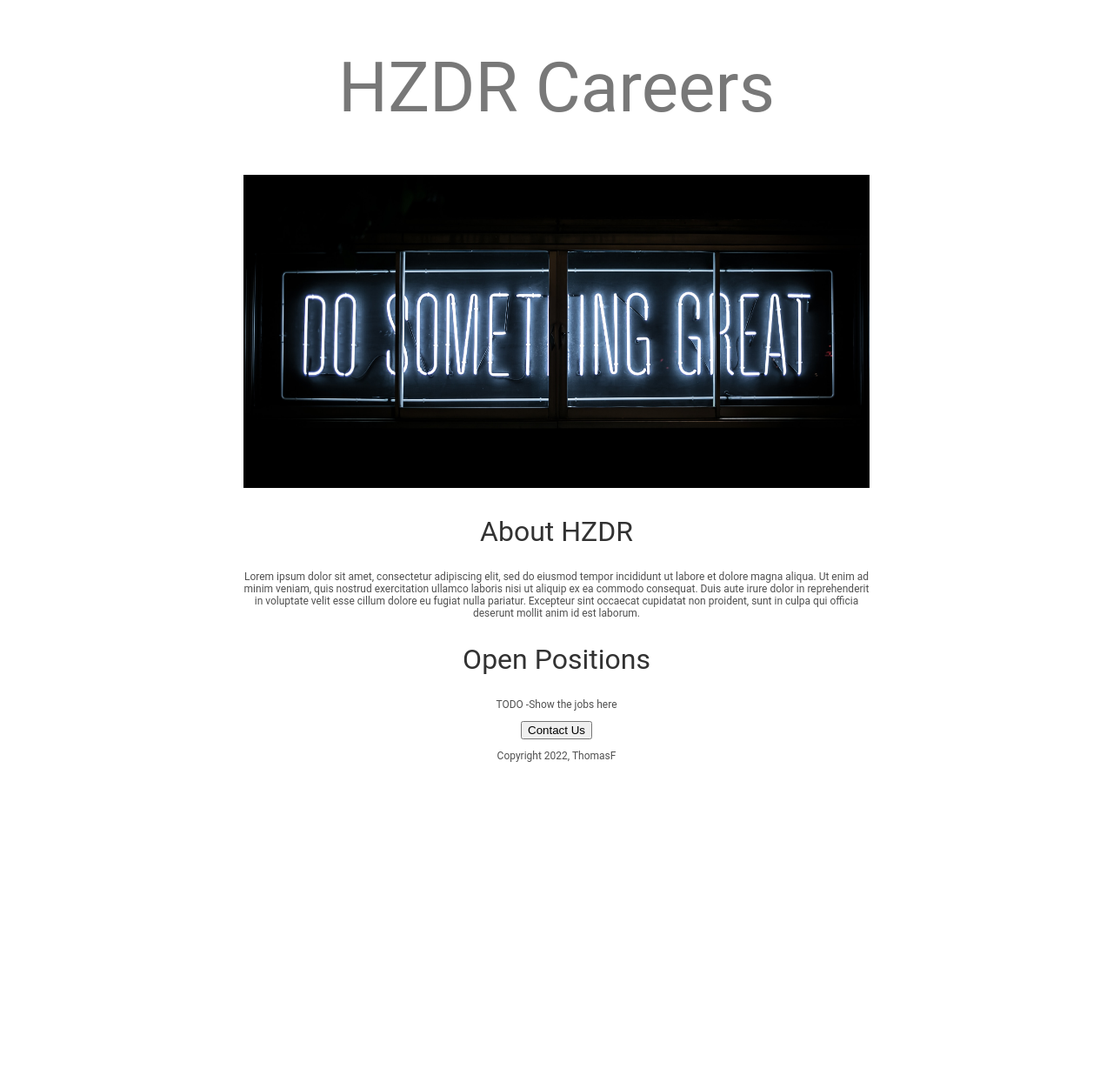
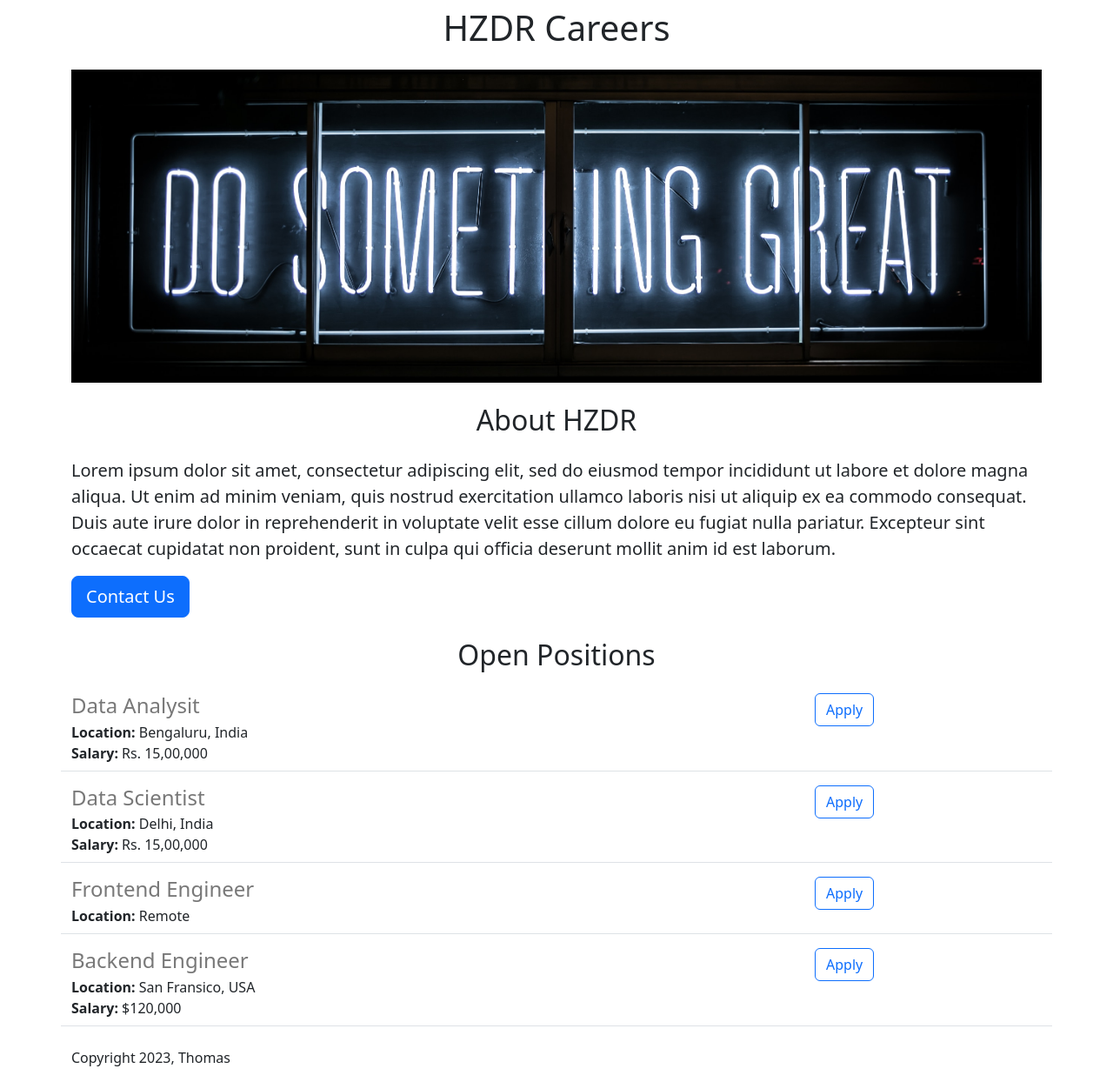
Before and after one commit to tfoerst3r/webpage, a Flask app: page / in a window 1280 px wide. Shown: the whole page at 87% size. Before the commit the page ends 876 px from the top, so only its background shows below. Run offline with Flask 3, Linux system fonts and the light colour scheme.

Commit message:
Add json joblistings

```diff
--- a/src/website/app.py
+++ b/src/website/app.py
@@ -1,10 +1,41 @@
-from flask import Flask, render_template
+from flask import Flask, render_template, url_for, jsonify
 
 app = Flask(__name__)
 
+JOBS = [
+    {
+        'id': 1,
+        'title': 'Data Analysit',
+        'location': 'Bengaluru, India',
+        'salary': 'Rs. 15,00,000'
+    },
+    {
+        'id': 2,
+        'title': 'Data Scientist',
+        'location': 'Delhi, India',
+        'salary': 'Rs. 15,00,000'
+    },
+    {
+        'id': 3,
+        'title': 'Frontend Engineer',
+        'location': 'Remote',
+    },
+    {
+        'id': 4,
+        'title': 'Backend Engineer',
+        'location': 'San Fransico, USA',
+        'salary': '$120,000'
+    }
+]
+
+#-- api route
+@app.route("/api/jobs")
+def list_jobs():
+    return jsonify(JOBS)
+
 @app.route("/")
 def main():
-    return render_template('index.html')
+    return render_template('index.html', jobs=JOBS, company_name="HZDR")
 
 
 def main():
--- a/src/website/templates/index.html
+++ b/src/website/templates/index.html
@@ -1,73 +1,44 @@
 <!DOCTYPE html>
 <html>
+
 <head>
-    <title> HZDR Careers </title>
+  <meta charset="utf-8">
+  <meta name="viewport" content="width=device-width, initial-scale=1">
+  <title> Careers </title>
+  <link href="https://cdn.jsdelivr.net/npm/bootstrap@5.3.2/dist/css/bootstrap.min.css" rel="stylesheet" integrity="sha384-T3c6CoIi6uLrA9TneNEoa7RxnatzjcDSCmG1MXxSR1GAsXEV/Dwwykc2MPK8M2HN" crossorigin="anonymous">
   <style>
-        h1 {
-            font-size: 80px;
-            font-family: Roboto;
-            font-weight: normal;
-            color: rgb(120,120,120);
-            text-align: center;
-        }
-
-        h2 {
-            font-size: 32px;
-            font-family: Roboto;
-            font-weight: normal;
-            color: rgb(50,50,50);
-            text-align: center;
-        }
-
-        p {
-            font-size: 12px;
-            font-family: Roboto;
-            font-weight: normal;
-            color: rgb(80,80,80);
-            text-align: center;
-        }
-
     #banner {
+        height: 360px;
         width: 100%;
-            height: 360px;
         object-fit: cover;
-        }
-
-        #container {
-            max-width: 720px;
-            margin: 5vh auto 5vh auto;
-        }
-
-        .bodytext {
-            display: block !important;
-            font-family: Roboto;
-            color: rgb(80,80,80)
     }
   </style>
 </head>
+
 <body>
-  <div id="container">
-    <h1>HZDR Careers</h1>
-    <img id="banner" src={{ url_for('static',filename="banner.jpg")}}>
+  <div class="container">
+    <h1 class="text-center mt-2 mb-4">{{company_name}} Careers</h1>
+    <img id="banner" class="img-fluid" src={{ url_for('static',filename="banner.jpg")}}>
 
-    <h2>About HZDR</h2>
+    <h2 class="text-center mt-4 mb-4">About HZDR</h2>
 
-    <p class="bodytext">
+    <p class="lead">
         Lorem ipsum dolor sit amet, consectetur adipiscing elit, sed do eiusmod tempor incididunt ut labore et dolore magna aliqua. Ut enim ad minim veniam, quis nostrud exercitation ullamco laboris nisi ut aliquip ex ea commodo consequat. Duis aute irure dolor in reprehenderit in voluptate velit esse cillum dolore eu fugiat nulla pariatur. Excepteur sint occaecat cupidatat non proident, sunt in culpa qui officia deserunt mollit anim id est laborum.
     </p>
 
-    <h2>Open Positions</h2>
+    <button class="btn btn-primary btn-lg">Contact Us</button>
 
-    <p>TODO -Show the jobs here</p>
+    <h2 class="text-center mt-4 mb-4">Open Positions</h2>
 
     <div style="text-align:center;">
-      <button>Contact Us</button>
     </div>
-    <p class="bodytext">
-
+    <p>
+    {% for job in jobs %}
+       {% include 'jobitem.html' %}
+    {% endfor %}
     </p>
-    <p>
-        Copyright 2022, ThomasF
+    <p class="mt-4">
+        Copyright 2023, Thomas
     </p>
     </div>
 </body>
--- /dev/null
+++ b/src/website/templates/jobitem.html
@@ -0,0 +1,12 @@
+<div class="border-bottom row" style="margin-bottom: 16px; padding-bottom: 8px">
+    <div class="col-9">
+    <h4 style="color:rgb(120,120,120); margin-bottom:4px;">{{job['title']}}</h4>
+    <div><b>Location:</b> {{job['location']}}</div>
+    {% if 'salary' in job %}
+        <div><b>Salary:</b> {{job['salary']}}</div>
+    {% endif %}
+    </div>
+    <div class="col-3">
+        <button type="button" class="btn btn-outline-primary">Apply</button>
+    </div>
+</div>
```
Lines whose indentation alone changed are shown as unchanged.
